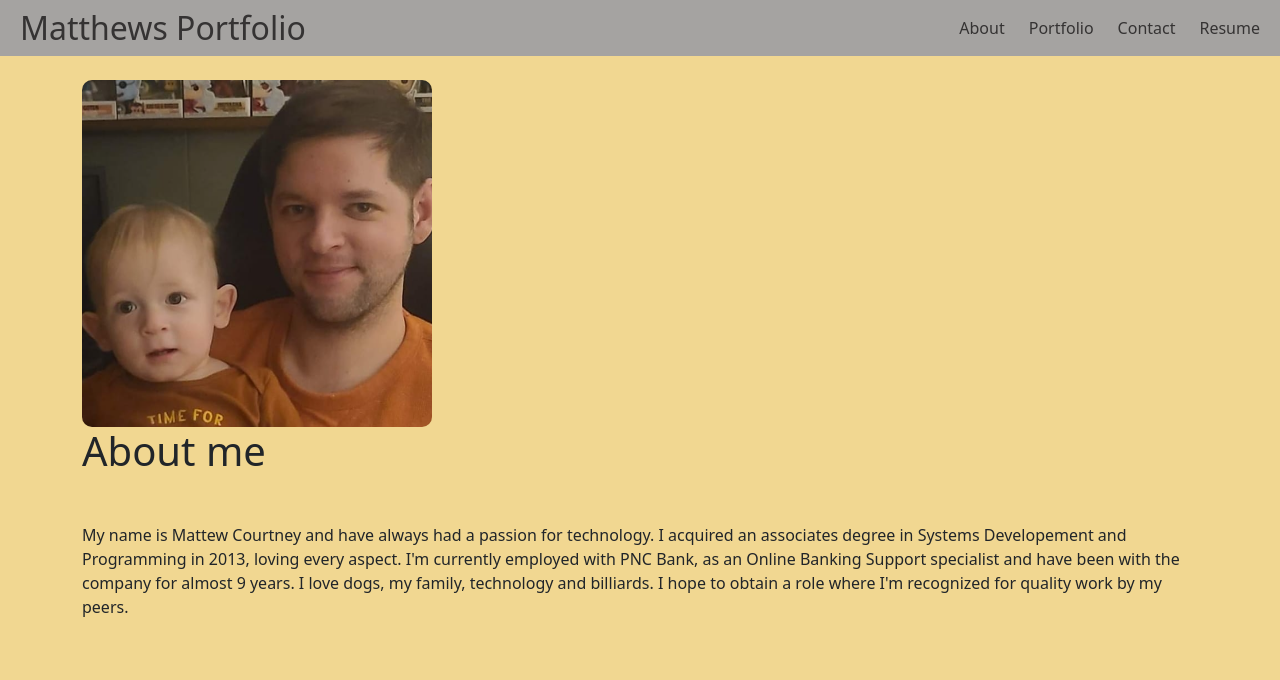
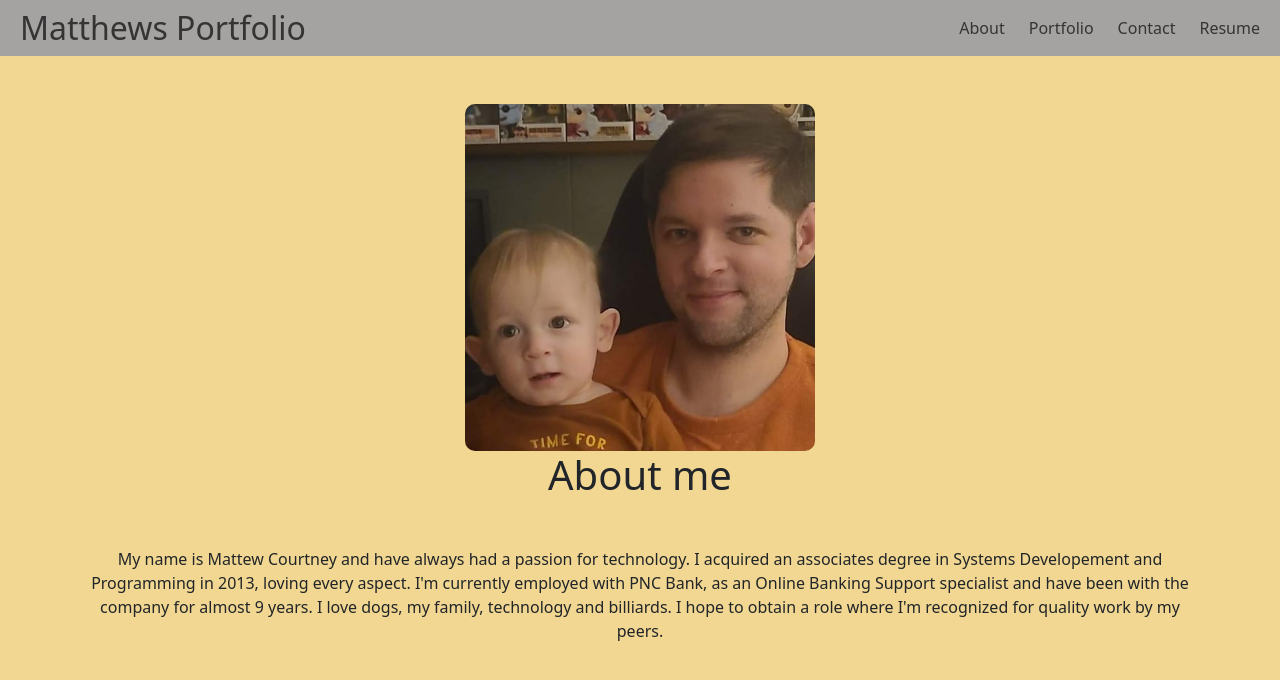
Before and after one commit to MatthewC86/react-portfolio, a React (Create React App) app: page /about in a window 1280 px wide. Shown: the top 680 px of the page. Built offline with nearby package versions, Linux system fonts and the light colour scheme.

Commit message:
corrected about display

```diff
--- a/src/components/Pages/About.js
+++ b/src/components/Pages/About.js
@@ -2,9 +2,9 @@ import React from "react";
 
 export default function About() {
   return (
-    <div>
-        <img className="about-img mt-4" src={require("../Pages/logo.png")}alt="Matthew C"/>
-        <h1 classname="about-header mt-5 center">About me</h1>
+    <div className="text-center">
+        <img className="text-center about-img  mt-5" src={require("../Pages/logo.png")}alt="Matthew C"/>
+        <h1 classname="about-header mt-5 ">About me</h1>
       <p className="content mt-5">
         My name is Mattew Courtney and have always had a passion for technology.
         I acquired an associates degree in Systems Developement and Programming
--- a/src/index.css
+++ b/src/index.css
@@ -67,7 +67,7 @@ nav li:hover {
     /* padding-left: 1000px; */
     /* clip-path: circle(50.0% at 50% 50%); */
     width: 350px;
-    align-items: center;
+    /* align-items: center; */
     border-radius: 10px;
 
 }
```
